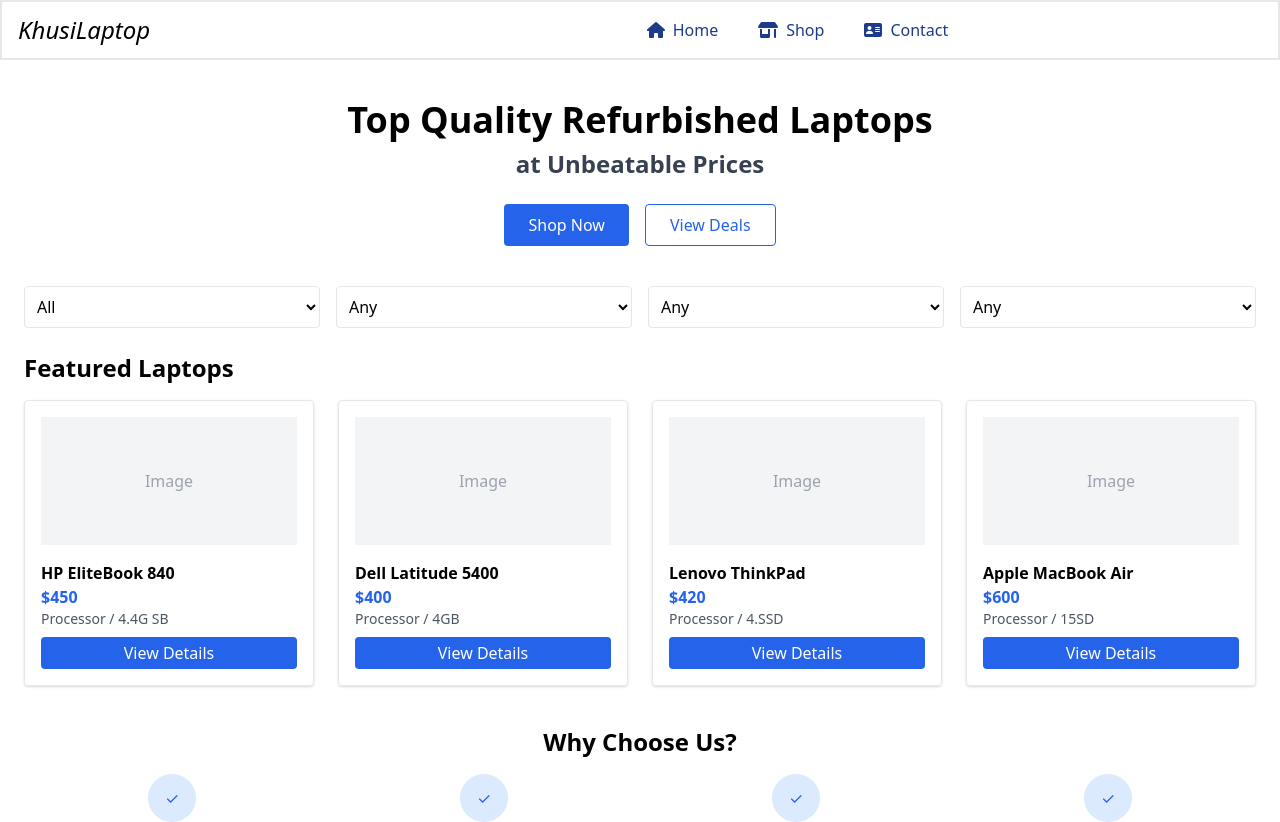
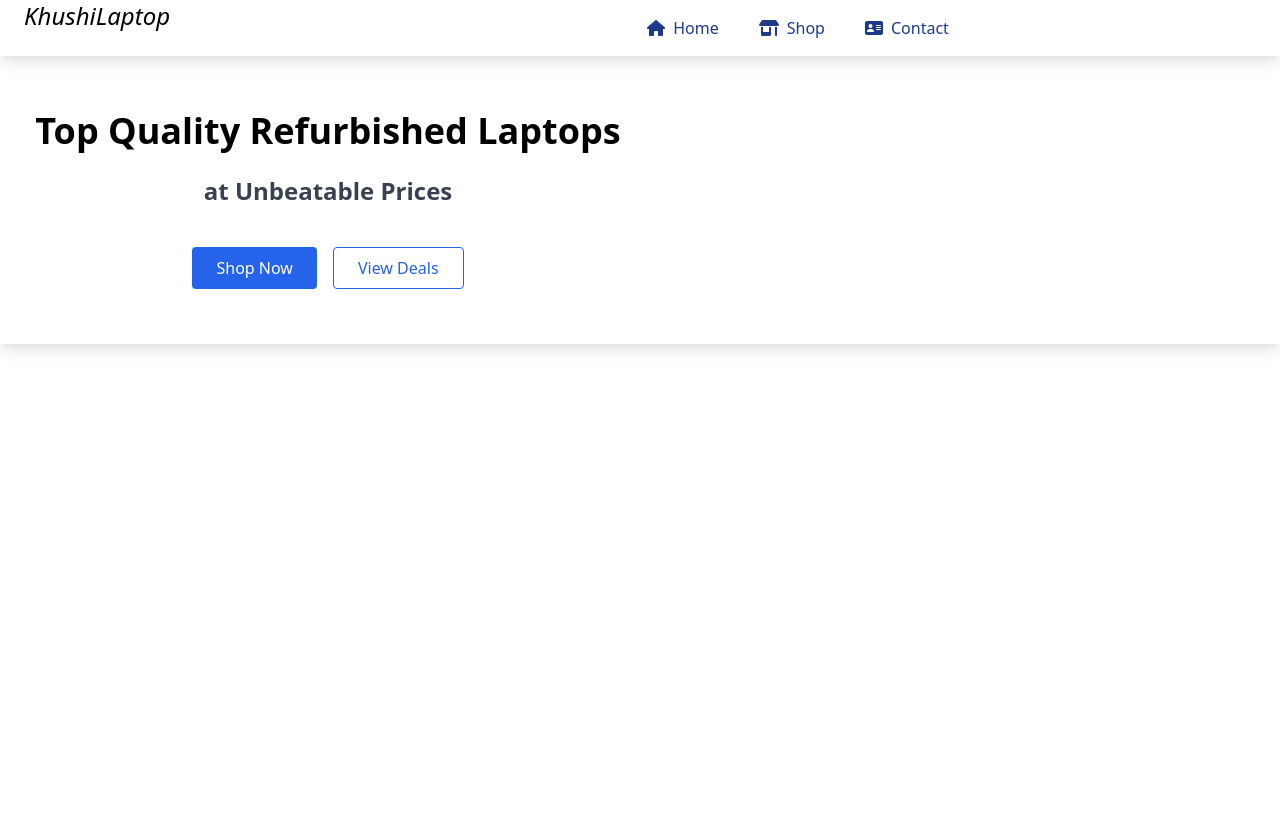
Before and after one commit to naveen21kumawat/KhushiElectronics, a React (Vite) app in the folder Frontend/: page / in a window 1280 px wide. Shown: the top 822 px of the page. After the commit the page ends 800 px from the top, so only its background shows below. Built offline with nearby package versions, Linux system fonts and the light colour scheme.

Commit message:
feat: add Hero component and update App structure; modify Navbar styles for improved aesthetics

```diff
--- a/Frontend/src/App.jsx
+++ b/Frontend/src/App.jsx
@@ -2,12 +2,15 @@
 import './App.css'
 import Navbar from './components/Navbar'
 import RefurbishedLaptopShop from './components/RefurbishedLaptopShop'
+import Hero from './components/Hero'
 
 export default function App() {
   return (
     <>
     <Navbar/>
-    <RefurbishedLaptopShop/>
+    <Hero/>
+
+    {/* <RefurbishedLaptopShop/> */}
     </>
   )
 }
--- /dev/null
+++ b/Frontend/src/components/Hero.jsx
@@ -0,0 +1,26 @@
+import React from 'react'
+
+function Hero() {
+  return (
+    <>
+    <div className="hero w-full h-72 flex background-white background-white p-10 shadow-lg rounded-lgx px-4">
+      <div className="hero-content w-1/2 text-center item-center justify-center flex flex-col gap-4">
+        <h1 className="text-4xl font-bold mb-2">
+          Top Quality Refurbished Laptops
+        </h1>
+        <h2 className="text-2xl font-semibold text-gray-700 mb-6">
+          at Unbeatable Prices
+        </h2>
+        <div className="flex justify-center gap-4">
+          <button className="bg-blue-600 text-white px-6 py-2 rounded">Shop Now</button>
+          <button className="border border-blue-600 text-blue-600 px-6 py-2 rounded">
+            View Deals
+          </button>
+      </div></div>
+      <div className="hero-content w-1/2 "> </div>
+    </div>
+    </>
+  )
+}
+
+export default Hero
--- a/Frontend/src/components/Navbar.jsx
+++ b/Frontend/src/components/Navbar.jsx
@@ -11,8 +11,8 @@
 function Navbar() {
   return (
     <>
-      <div className="nav w-full shadow-md hover:shadow-2xl transition translet duration-300 border-2 text-black shadow-2xl flex justify-between items-center px-4">
-        <div className="shop-name w-1/4 italic text-2xl">KhusiLaptop</div>
+      <div className="nav w-full flex background-white  shadow-lg rounded-lgx px-4">
+        <div className="shop-name w-1/4 italic px-2 text-2xl">KhushiLaptop</div>
         <ul className="text-blue-900 w-3/4 m-2 flex  justify-center items-center gap-8  p-2">
           <li>
             <a href="home">
```
